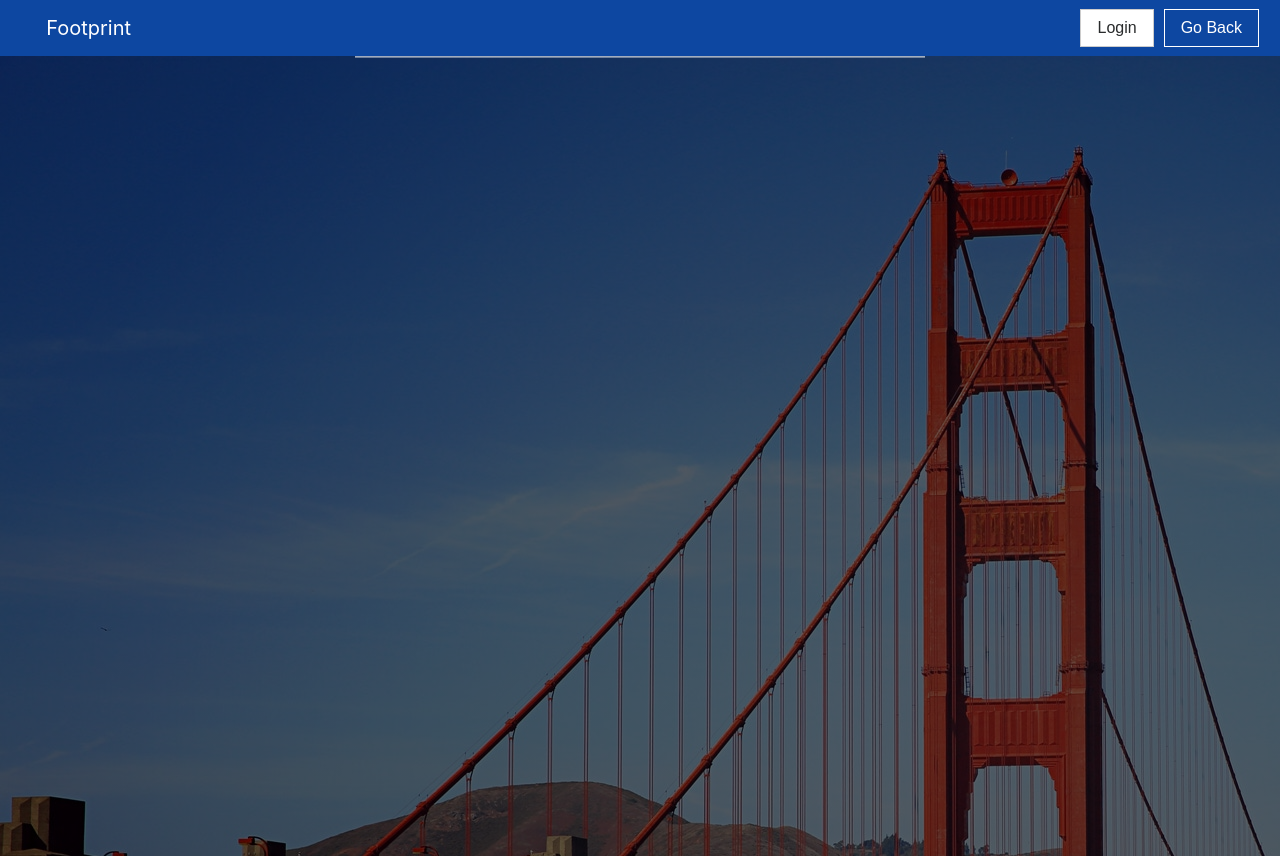
After one commit to sxmrxzxr/Checkout, a Flask app: page /signup in a window 1280 px wide. The commit adds this page. Run offline with Flask 2, Linux system fonts and the light colour scheme; parts of the project's set-up code (start-up, migrations or seed data) failed here and were passed over; some libraries are stand-ins or nearby versions.

Commit message:
basic signup page layout done

```diff
--- a/app/main/views.py
+++ b/app/main/views.py
@@ -8,3 +8,7 @@ from . import main
 @main.route('/')
 def index():
     return render_template('index.html')
+
+@main.route('/signup')
+def signup():
+    return render_template('signup.html')
--- a/app/static/stylesheets/main.css
+++ b/app/static/stylesheets/main.css
@@ -1,5 +1,6 @@
+/* main page CSS */
 .btn-signup{
-    border: none !important;
+    border-color: white;
     border-radius: 0 !important;
     margin-right: 5px;
     margin-left: 5px;
@@ -70,7 +71,6 @@
           ),
           /* bottom, image */
           url("../img/ny.jpg");
-    background-size: 100% auto;
     background-repeat: no-repeat;
     -webkit-clip-path: polygon(100% 0, 100% 78%, 67% 95%, 36% 81%, 0 100%, 0 0);
     clip-path: polygon(100% 0, 100% 78%, 67% 95%, 36% 81%, 0 100%, 0 0);
@@ -91,7 +91,8 @@
 }
 
 .big-wrapper{
-    height: 700px;
+    height: auto;
+    min-height: 700px;
 }
 
 .learn-bottom{
@@ -136,9 +137,24 @@
     color: #0D47A1;
 }
 
+#to-top{
+    margin: 0 auto;
+    display: block;
+}
+
+#top-btn{
+    font-size: 25px;
+    margin-top: 5px;
+    color: white;
+}
+
+#top-btn:hover{
+    color: lightgrey;
+}
+
 .footer{
     background-color: #424242;
-    height: 50px;
+    min-height: 50px;
     width: 100%;
     color: white;
     text-align: center;
@@ -147,3 +163,35 @@
     justify-content: center; /* align horizontal */
     align-items: center; /* align vertical */
 }
+
+.footer-text{
+    display: block;
+}
+
+/* signup CSS */
+.wrapper{
+    height: 100%;
+    width: 100%;
+    background:
+      /* top, transparent red, faked with gradient */
+          linear-gradient(
+            rgba(0, 0, 0, 0.6),
+            rgba(0, 0, 0, 0.6)
+          ),
+          /* bottom, image */
+          url("../img/sf.jpg");
+    background-repeat: no-repeat;
+}
+
+.vcenter{
+    position: relative;
+}
+
+.signup-card{
+    top: 40%;left: 50%;
+    transform: translate(-50%,40%);
+    position: absolute;
+    height: 50%;
+    background-color: white;
+    vertical-align: middle;
+}
--- /dev/null
+++ b/app/templates/signup.html
@@ -0,0 +1,31 @@
+<html>
+    <head>
+        <link rel="stylesheet" type="text/css" href="{{ url_for('static', filename='stylesheets/main.css') }}">
+        <link rel="stylesheet" type="text/css" href="{{ url_for('static', filename='stylesheets/bootstrap.css') }}">
+        <link rel="stylesheet" type="text/css" href="{{ url_for('static', filename='stylesheets/font-awesome.min.css') }}">
+    </head>
+    <body style="overflow-y: hidden;">
+        <nav class="navbar navbar-toggleable-md navbar-light"
+        style="background-color: #0D47A1;">
+          <img src="{{ url_for('static', filename='img/footprint.svg')}}" style="height: 40px; width: auto; margin-right: 10px">
+          <a class="navbar-brand" href="/" style="color: white">Footprint</a>
+          <div class="collapse navbar-collapse" id="navbarSupportedContent">
+            <ul class="navbar-nav mr-auto" style="color: white">
+            </ul>
+            <button class="btn btn-secondary btn-signup" type="submit">Login</button>
+            <a href="{{ url_for('.index') }}">
+            <button class="btn btn-outline-secondary btn-login" type="submit">Go Back</button>
+            </a>
+          </div>
+        </nav>
+        <div class="wrapper">
+            <div class="container vcenter">
+             <div class="row" align="center">
+                 <div class="col-md-6 signup-card">
+
+                 </div>
+             </div>
+            </div>
+        </div>
+    </body>
+</html>
```
Also changed, not shown: app/templates/index.html (+16 -8 lines), app/static/img/sf.jpg (added).
